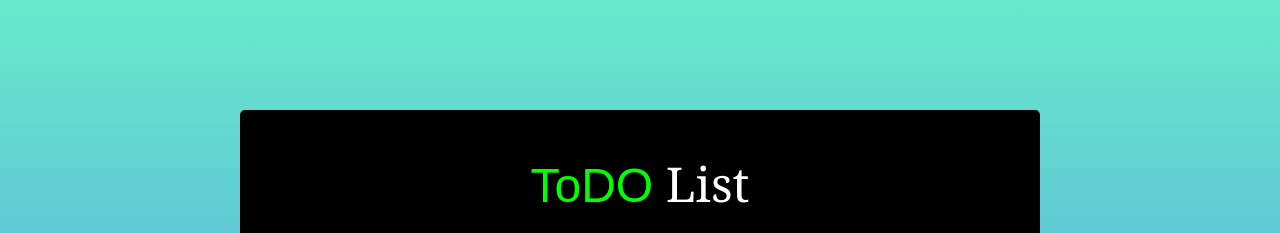
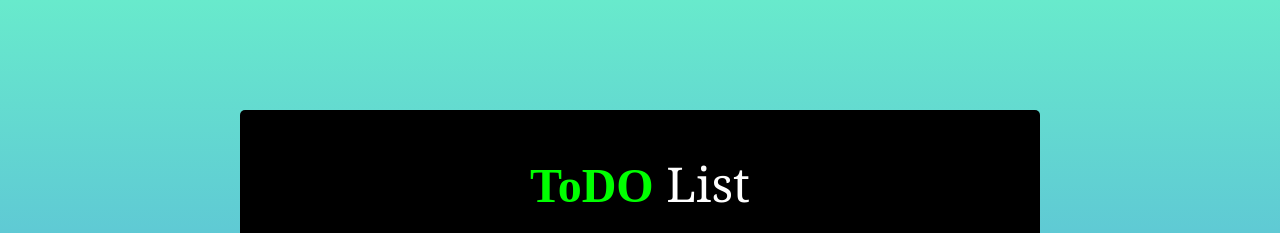
Before and after one commit to karanchhabra23/To-DO-List, a plain HTML site: page index.html in a window 1280 px wide. Shown: the top 233 px of the page. Drawn offline with Linux system fonts and the light colour scheme.

Commit message:
Update style.css

```diff
--- a/style.css
+++ b/style.css
@@ -32,6 +32,8 @@ h1{
 .styling
 {
     color : lime;
+    font-family:'Times New Roman', Times, serif;
+    font-weight:700;
 }
 .wrapper{
   background: black;
```
